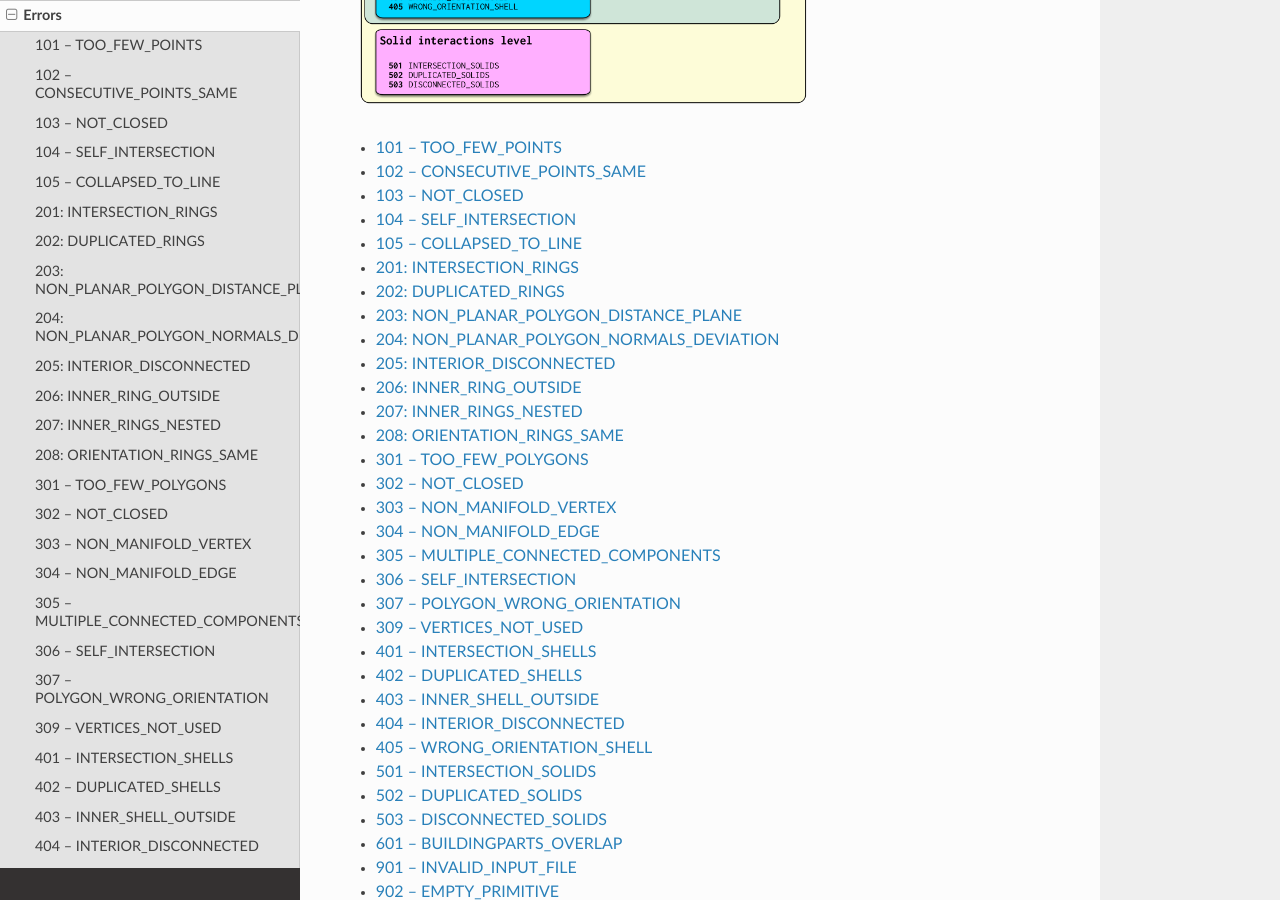
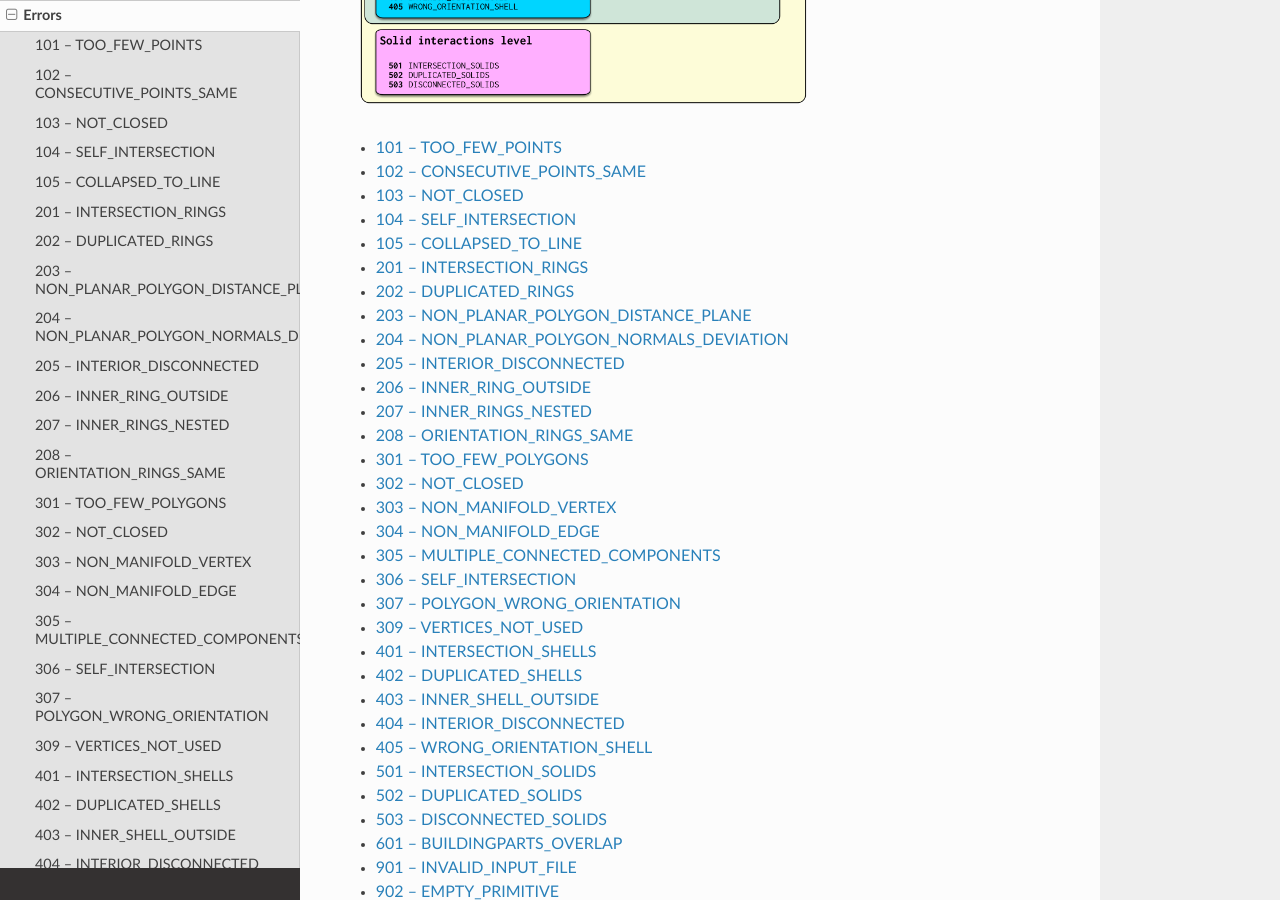
Before and after one commit to tudelft3d/val3dity, a Sphinx documentation site: the page built from docs/errors.rst, in a window 1280 px wide and 900 px high, scrolled down 658 px. Built offline with Sphinx 7.4.7 and the Read the Docs theme 2.0.0, drawn with Linux system fonts in a browser that asks for light colours; part of the change alters nothing that is shown; some of the changed text lies outside the part shown.

```diff
--- a/docs/errors.rst
+++ b/docs/errors.rst
@@ -70,20 +70,20 @@ A special case of self-intersection (104): the ring is collapsed to a line. If t
 
 .. image:: _static/105.png
 
-201: INTERSECTION_RINGS
------------------------
+201 -- INTERSECTION_RINGS
+-------------------------
 Two or more rings intersect, these can be either the exterior ring with an interior ring or only interior rings.
 
 .. image:: _static/201.png
 
-202: DUPLICATED_RINGS
----------------------
+202 -- DUPLICATED_RINGS
+-----------------------
 Two or more rings are identical.
 
 .. _error_203:
 
-203: NON_PLANAR_POLYGON_DISTANCE_PLANE
---------------------------------------
+203 -- NON_PLANAR_POLYGON_DISTANCE_PLANE
+----------------------------------------
 A polygon must be planar, ie all its points (used for both the exterior and interior rings) must lie on a plane.
 To verify this, we must ensure that the the distance between every point and a plane is less than a given *tolerance* (eg 1cm).
 In the validator, this plane is fitted with least-square adjustment, and then the distance between each of the point to the plane is calculated.
@@ -92,8 +92,8 @@ The distance to the plane, if larger than the threshold, is also reported in the
 
 .. _error_204:
 
-204: NON_PLANAR_POLYGON_NORMALS_DEVIATION
------------------------------------------
+204 -- NON_PLANAR_POLYGON_NORMALS_DEVIATION
+-------------------------------------------
 To ensure that cases such as that below are detected, error 204 is introduced. In the solid, the top surface containining 8 vertices (*abcdefgh*) is clearly non-planar since there is a vertical "fold" in the middle.
 The normal of the sub-surface *abgh* points upwards, while that of *bcfg* is perpendicular to it.
 But this surface would not be detected the error 203 test and a tolerance of 1cm for instance, since all the vertices are within that thresfold.
@@ -107,28 +107,28 @@ That usually means that you have vertices that are very close (say 0.1mm) and th
 .. image:: _static/204.png
 
 
-205: INTERIOR_DISCONNECTED
---------------------------
+205 -- INTERIOR_DISCONNECTED
+----------------------------
 The interior of a polygon must be connected. The combinaison of different valid rings can create such an error, for example:
 
 .. image:: _static/205.png
 
 
-206: INNER_RING_OUTSIDE
------------------------
+206 -- INNER_RING_OUTSIDE
+-------------------------
 One or more interior ring(s) is(are) located completely outside the exterior ring. If the interior ring intersects the exterior ring, then error 201 should be returned.
 
 .. image:: _static/206.png
 
 
-207: INNER_RINGS_NESTED
------------------------
+207 -- INNER_RINGS_NESTED
+-------------------------
 One or more interior ring(s) is(are) located completely inside another interior ring.
 
 .. image:: _static/207.png
 
-208: ORIENTATION_RINGS_SAME
----------------------------
+208 -- ORIENTATION_RINGS_SAME
+-----------------------------
 The interior rings must have the opposite direction (clockwise vs counterclockwise) when viewed from a given point-of-view.
 When the polygon is used as a bounding surface of a shell, then the rings have to have a specified orientation (see 307/308).
 
```
